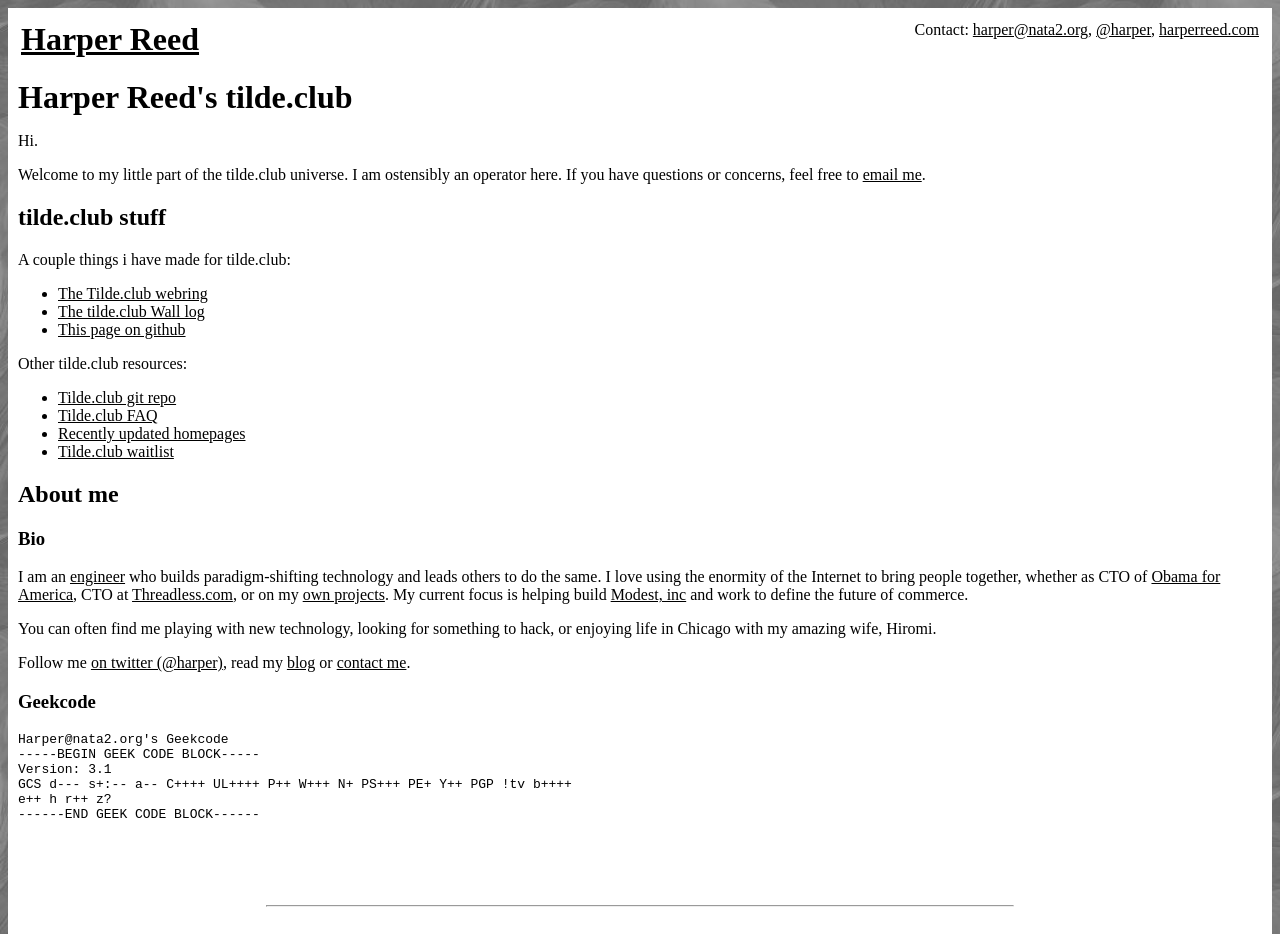
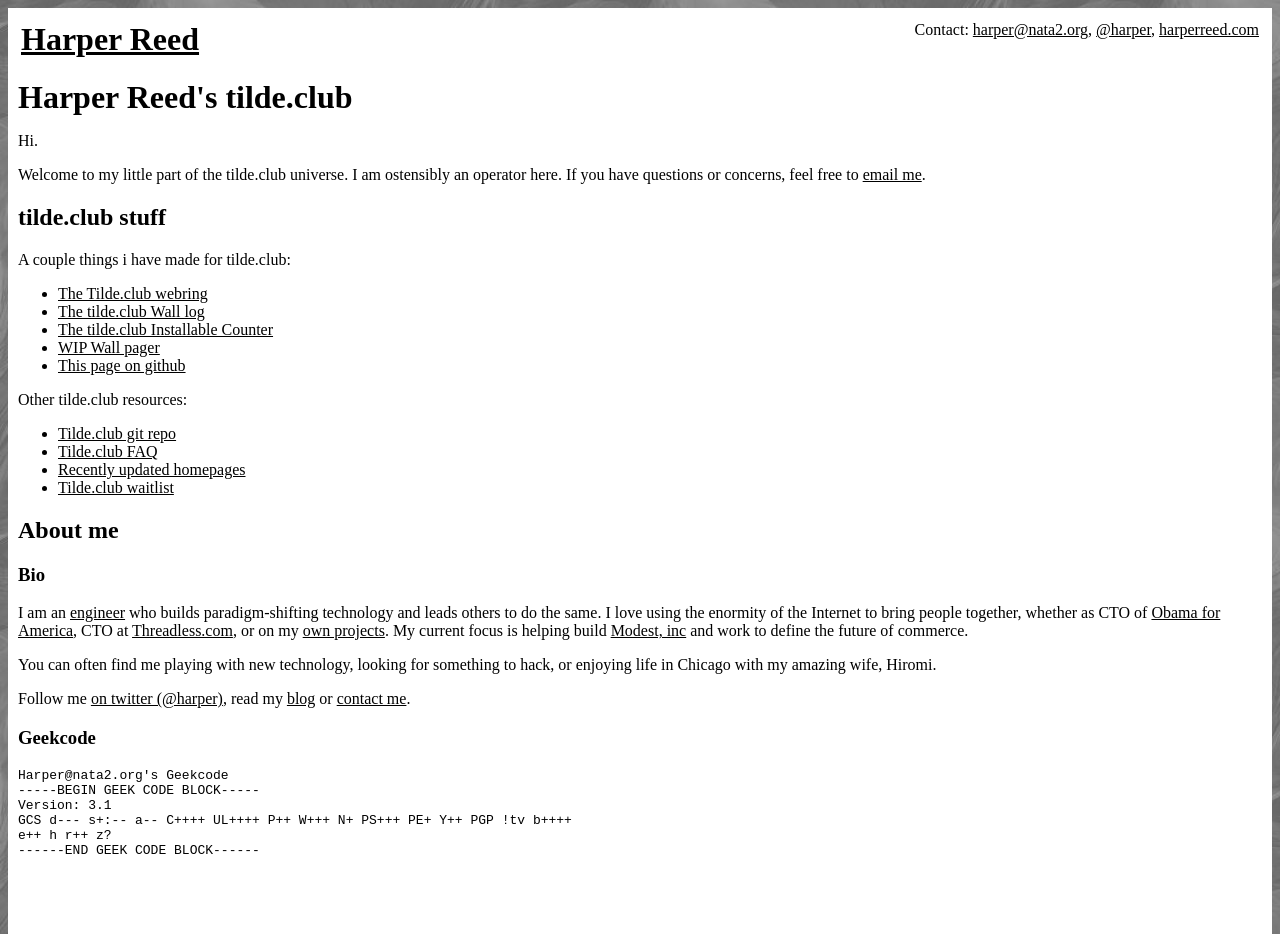
Before and after one commit to harperreed/harper.tilde, a Jekyll site: the page built from index.html, in a window 1280 px wide. Shown: the top 934 px of the page. Built offline with Jekyll 4.4.1, drawn with Linux system fonts in a browser that asks for light colours; nearby versions of some CDN libraries.

Commit message:
added counter

```diff
--- a/_includes/footer.html
+++ b/_includes/footer.html
@@ -37,6 +37,10 @@
 </div>
 </td>
 <td>
+<center><a href="http://tilde.club/~harper/counter.html"><img src="http://dopeman.org/counter/" /></a></center>
+
+</td>
+<td>
 
 <div align="right" width="40%">
 <A HREF="http://www.eff.org/" target="_top">
--- a/index.html
+++ b/index.html
@@ -13,6 +13,8 @@
 <ul>
 <li><a href="join.html">The Tilde.club webring</a></li>
 <li><a href="wall.html">The tilde.club Wall log</a></li>
+<li><a href="counter.html">The tilde.club Installable Counter</a></li>
+<li><a href="wallpager.html">WIP Wall pager</a></li>
 <li><a href="https://github.com/harperreed/harper.tilde">This page on github</a></li>
 </ul>
 
```
